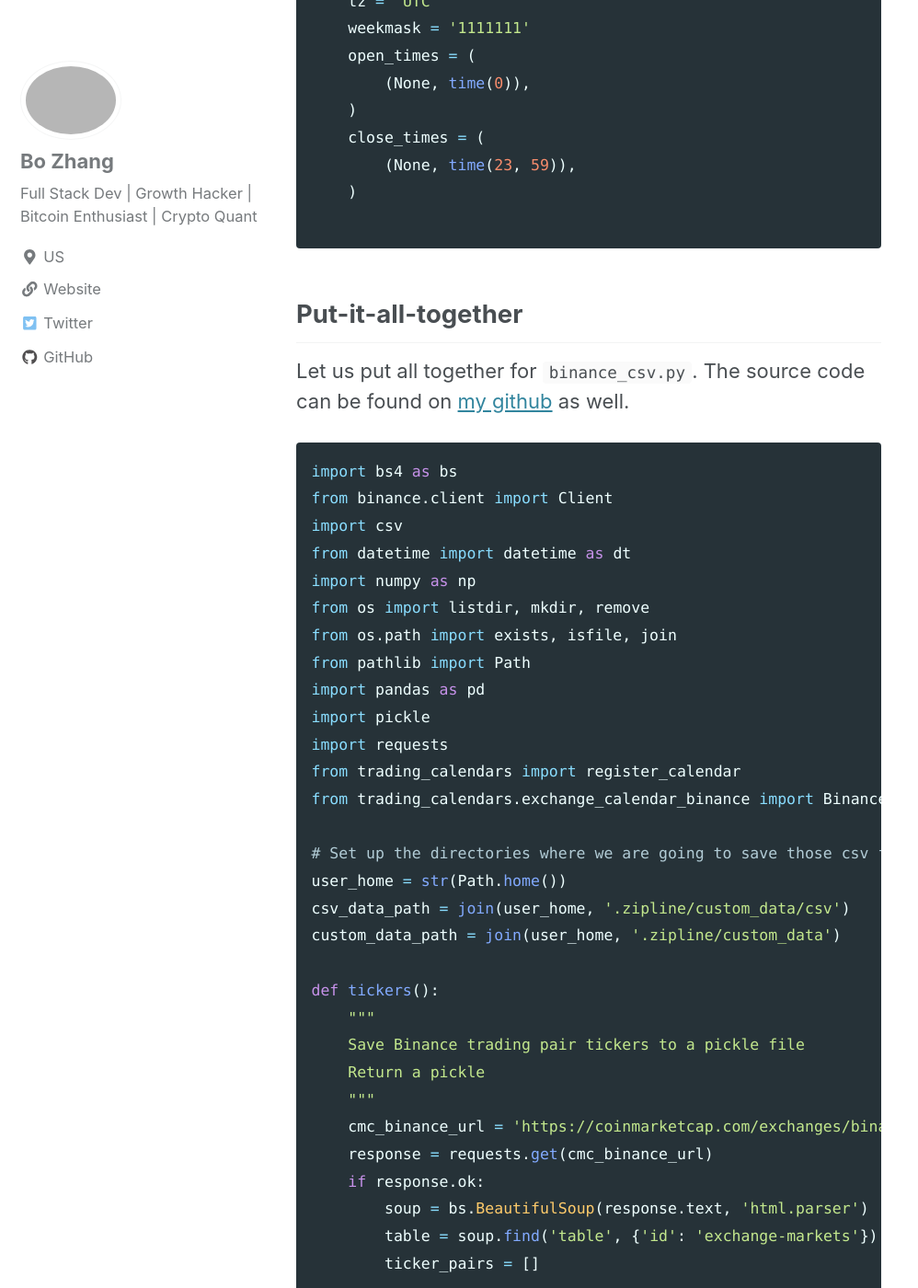
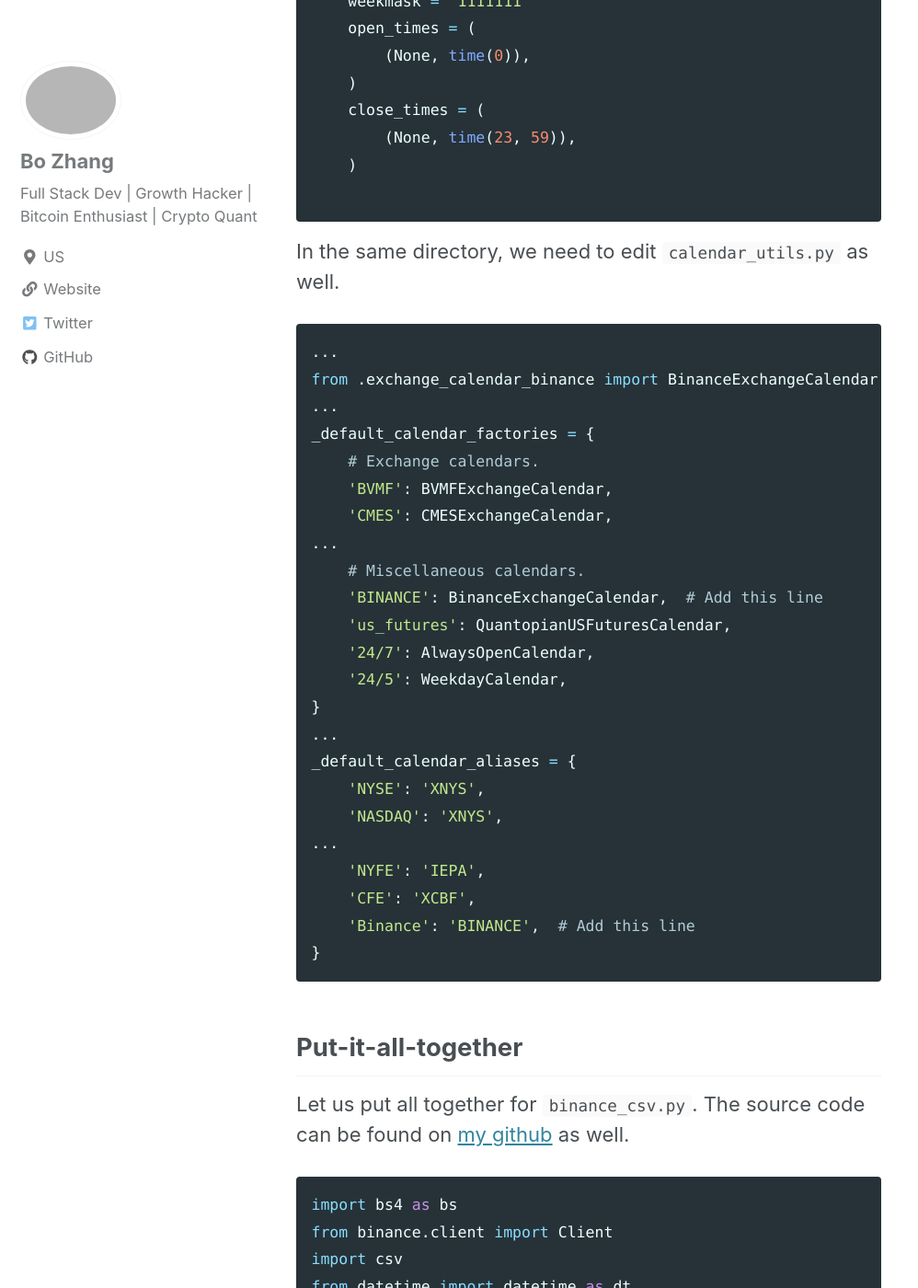
Before and after one commit to 0xboz/blog, a Jekyll site: the page built from _posts/2019-06-11-how-to-create-custom-zipline-bundles-from-binance-data-part-1.md, in a window 1280 px wide and 1400 px high, scrolled down 7305 px. Shown: the whole window at 92% size, without its empty margins (0-998 px from the left). Built offline with Jekyll 4.4.1, drawn with Linux system fonts in a browser that asks for light colours; cached includes are drawn as plain includes; nearby versions of some CDN libraries; some of the changed text lies outside the part shown.

Commit message:
Update the code

````diff
--- a/_posts/2019-06-11-how-to-create-custom-zipline-bundles-from-binance-data-part-1.md
+++ b/_posts/2019-06-11-how-to-create-custom-zipline-bundles-from-binance-data-part-1.md
@@ -214,6 +213,33 @@ class BinanceExchangeCalendar(TradingCalendar):
     )
 
 ```
+In the same directory, we need to edit ```calendar_utils.py``` as well.
+```python
+...
+from .exchange_calendar_binance import BinanceExchangeCalendar  # Add this line
+...
+_default_calendar_factories = {
+    # Exchange calendars.
+    'BVMF': BVMFExchangeCalendar,
+    'CMES': CMESExchangeCalendar,
+...
+    # Miscellaneous calendars.
+    'BINANCE': BinanceExchangeCalendar,  # Add this line
+    'us_futures': QuantopianUSFuturesCalendar,
+    '24/7': AlwaysOpenCalendar,
+    '24/5': WeekdayCalendar,
+}
+...
+_default_calendar_aliases = {
+    'NYSE': 'XNYS',
+    'NASDAQ': 'XNYS',
+...
+    'NYFE': 'IEPA',
+    'CFE': 'XCBF',
+    'Binance': 'BINANCE',  # Add this line
+}
+```
+
 ## Put-it-all-together
 Let us put all together for ```binance_csv.py```.  The source code can be found on [my github](https://github.com/0xboz/zipline_bundle) as well.
 
````
Also changed, not shown: other parts of _posts/2019-06-11-how-to-create-custom-zipline-bundles-from-binance-data-part-1.md (+3 -3 lines), _posts/2019-06-13-how-to-create-custom-zipline-bundles-from-binance-data-part-2.md (+3 -6 lines).
